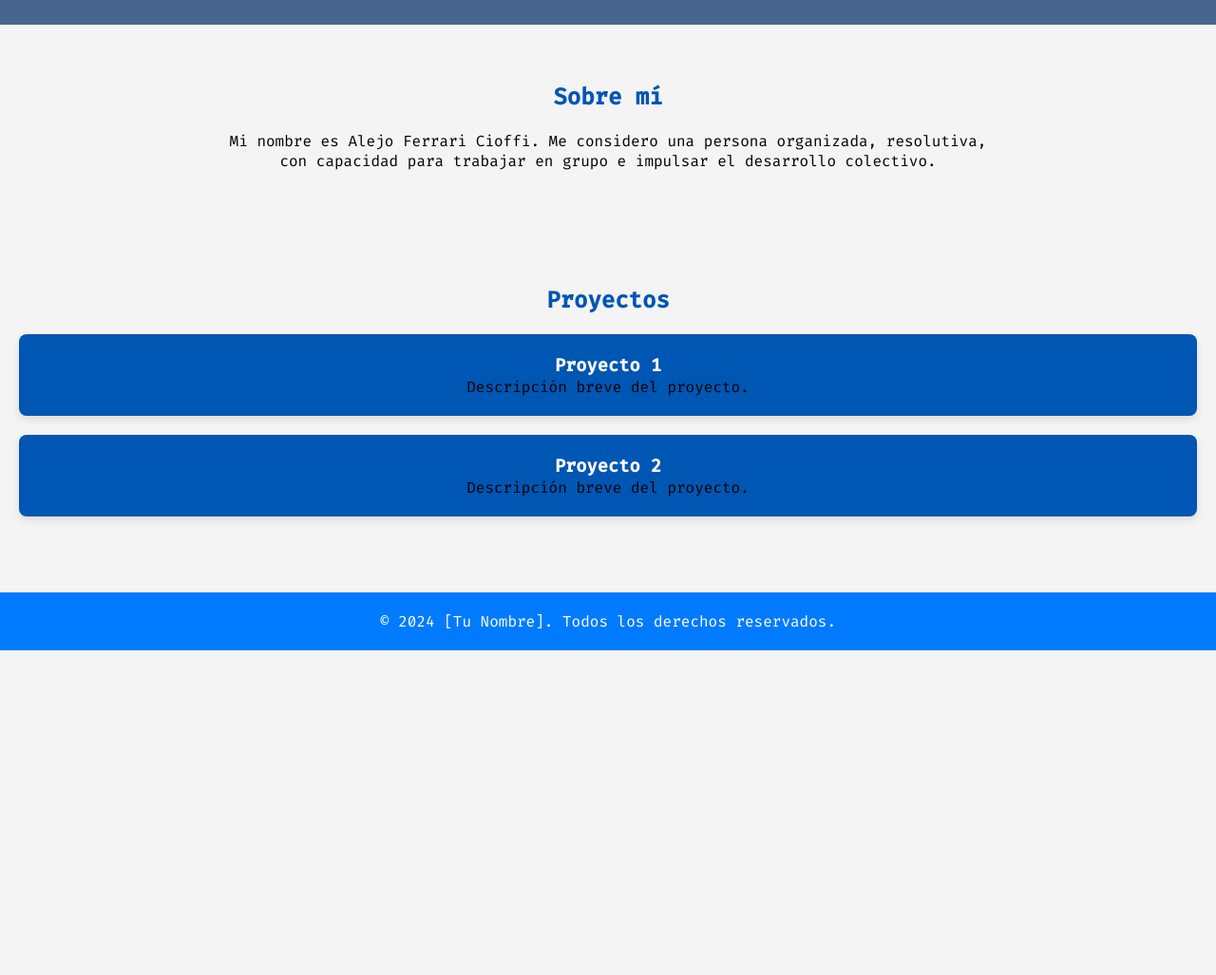
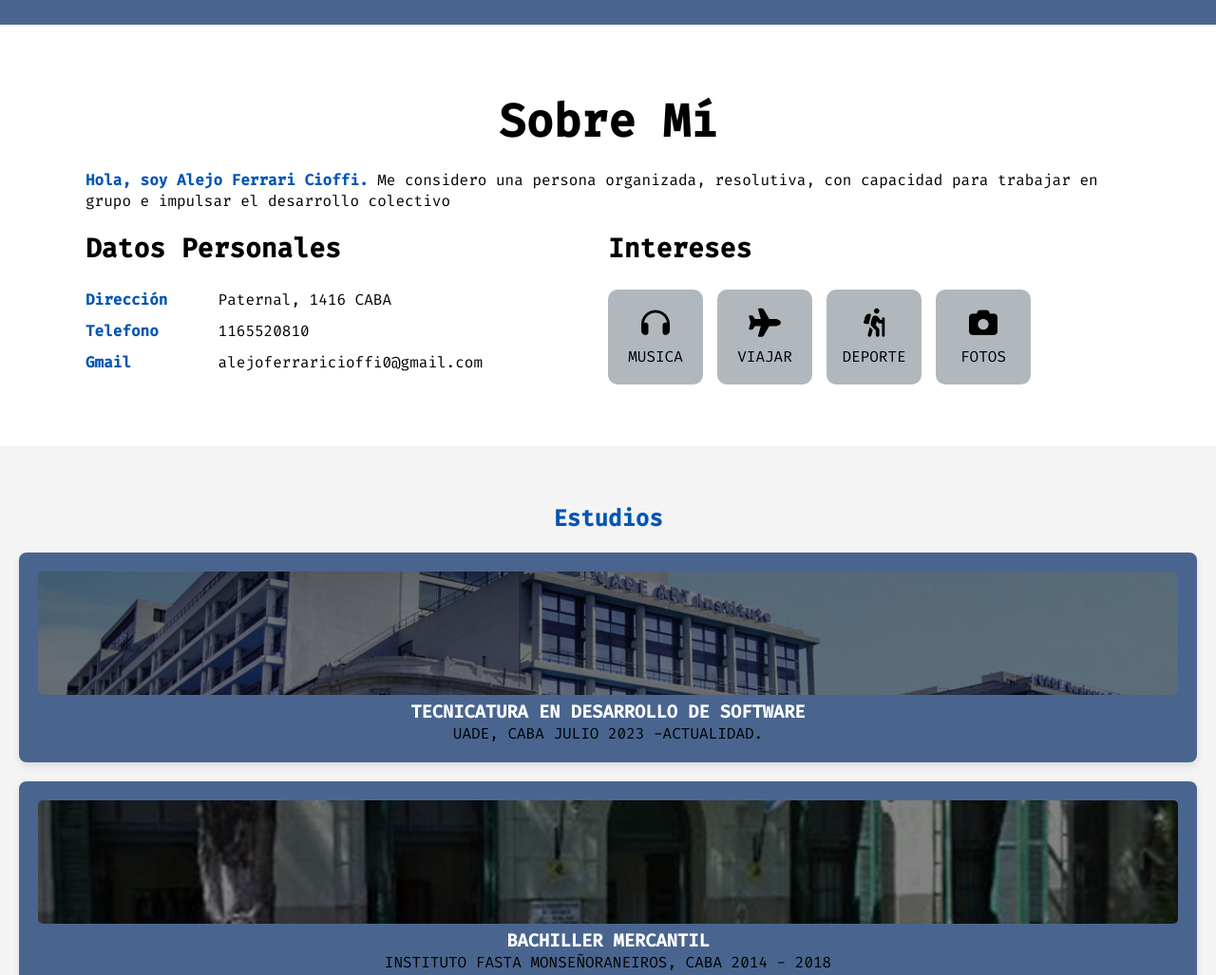
Before and after one commit to AlejoFC08/Portafolio, a plain HTML site: page index.html in a window 1280 px wide. Shown: the part 840-1867 px from the top of the page at 95% size. Before the commit the page ends 1525 px from the top, so only its background shows below. Drawn offline with Linux system fonts and the light colour scheme.

Commit message:
Add files via upload

```diff
--- a/index.html
+++ b/index.html
@@ -6,8 +6,11 @@
     <title>Mi Portafolio</title>
     <link rel="stylesheet" href="styles.css">
     <link rel="stylesheet" href="https://cdnjs.cloudflare.com/ajax/libs/font-awesome/6.1.2/css/all.min.css" integrity="sha512-1sCRPdkRXhBV2PBLUdRb4tMg1w2YPf37qatUFeS7zlBy7jJI8Lf4VHwWfZZfpXtYSLy85pkm9GaYVYMfw5BC1A==" crossorigin="anonymous" referrerpolicy="no-referrer" />
+        <link rel="stylesheet" href="https://cdnjs.cloudflare.com/ajax/libs/font-awesome/6.1.2/css/all.min.css" integrity="sha512-1sCRPdkRXhBV2PBLUdRb4tMg1w2YPf37qatUFeS7zlBy7jJI8Lf4VHwWfZZfpXtYSLy85pkm9GaYVYMfw5BC1A==" crossorigin="anonymous" referrerpolicy="no-referrer" />
 
     <link href="https://fonts.googleapis.com/css2?family=Fira+Code:wght@400;500&display=swap" rel="stylesheet">
+    <link href="https://fonts.googleapis.com/icon?family=Material+Icons" rel="stylesheet">
+
     <script defer src="script.js"></script>
 </head>
 <body>
@@ -26,7 +29,6 @@
                     <li><a href="#projects">Proyectos</a></li>
                     <li><a href="#">Experiencia laboral</a></li>
                     <li><a href="#">Estudios</a></li>
-                    <li><a href="#">Conocimientos</a></li>
                 </ul>
             </nav>
         </div>
@@ -47,44 +49,107 @@
 
 
             <div class="redes">
-                <button class="ui-btn">
+                <a class="CV" href="CV - Ferrari Cioffi  Alejo.pdf" download="CV - Ferrari Cioffi  Alejo.pdf"> <button class="ui-btn">
                      <span>
                        Descargar CV
                      </span>
-                  </button>
+                   </button> </a>
 
-                <a href="#"><i class="fa-brands fa-github"></i></a>
-                <a href="#"><i class="fa-brands fa-instagram"></i></a>
-                <a href="#"><i class="fa-brands fa-linkedin-in"></i></a>
+                 <a class="red" href="https://github.com/AlejoFC08" target="_blank"><i class="fa-brands fa-github"></i></a>
+                 <a class="red" href="https://www.instagram.com/ferrari.alejo/" target="_blank"><i class="fa-brands fa-instagram"></i></a>
+                 <a class="red" href="https://www.linkedin.com/in/alejo-ferrari-cioffi/" target="_blank"><i class="fa-brands fa-linkedin-in"></i></a>
 
              </div>
         </div>
     </section>
 
-    <section id="about">
+    <section id="sobremi" class="sobremi">
+        <div class="contenido-seccion">
+            <h2>Sobre Mí</h2>
+            <p><span>Hola, soy Alejo Ferrari Cioffi.</span> Me considero una persona organizada, resolutiva, con
+                capacidad para trabajar en grupo e impulsar el
+                desarrollo colectivo</p>
 
-        <h2>Sobre mí</h2>
-        <p>Mi nombre es Alejo Ferrari Cioffi. Me considero una persona organizada, resolutiva, con
-            capacidad para trabajar en grupo e impulsar el
-            desarrollo colectivo.
-            </p>
+            <div class="fila">
+                <!-- datos personales -->
+                <div class="col">
+                    <h3>Datos Personales</h3>
+                    <ul>
+                        <li>
+
+                        <strong>Dirección</strong>
+                         Paternal, 1416 CABA
+                    </li>
+
+                    <li>
+                        <strong>Telefono</strong>
+                        1165520810
+                    </li>
+                    <li>
+                        <strong>Gmail</strong>
+                        alejoferraricioffi0@gmail.com
+                    </li>
+
+
+                    </ul>
+                </div>
+
+                <!-- intereses -->
+                <div class="col">
+                    <h3>Intereses</h3>
+                    <div class="contenedor-intereses">
+                        <div class="interes">
+                            <i class="fa-solid fa-headphones"></i>
+                            <span>MUSICA</span>
+                        </div>
+                        <div class="interes">
+                            <i class="fa-solid fa-plane"></i>
+                            <span>VIAJAR</span>
+                        </div>
+                        <div class="interes">
+                            <i class="fa-solid fa-person-hiking"></i>
+                            <span>DEPORTE</span>
+                        </div>
+                        <div class="interes">
+                            <i class="fa-solid fa-camera"></i>
+                            <span>FOTOS</span>
+                        </div>
+
+                    </div>
+                </div>
+            </div>
+        </div>
     </section>
 
     <section id="projects">
-        <h2>Proyectos</h2>
+        <h2>Estudios</h2>
         <div class="project">
-            <h3>Proyecto 1</h3>
-            <p>Descripción breve del proyecto.</p>
+            <img src="UADE-FOTO1-1.jpeg" alt="uade">
+            <h3>TECNICATURA EN DESARROLLO DE SOFTWARE
+            </h3>
+            <p>UADE, CABA           JULIO 2023 -ACTUALIDAD.</p>
         </div>
         <div class="project">
-            <h3>Proyecto 2</h3>
-            <p>Descripción breve del proyecto.</p>
+            <img src="Colegio-FASTA-Monseñor-Aneiros_en-Flores.jpg" alt="fasta">
+            <h3>BACHILLER MERCANTIL</h3>
+            <p>INSTITUTO FASTA MONSEÑORANEIROS, CABA 2014 - 2018</p>
         </div>
     </section>
 
 
     <footer>
-        <p>&copy; 2024 [Tu Nombre]. Todos los derechos reservados.</p>
+        <div class="redes">
+            <a class="CV" href="CV - Ferrari Cioffi  Alejo.pdf" download="CV - Ferrari Cioffi  Alejo.pdf"> <button class="ui-btn">
+                 <span>
+                   Descargar CV
+                 </span>
+               </button> </a>
+
+             <a class="red" href="https://github.com/AlejoFC08" target="_blank"><i class="fa-brands fa-github"></i></a>
+             <a class="red" href="https://www.instagram.com/ferrari.alejo/" target="_blank"><i class="fa-brands fa-instagram"></i></a>
+             <a class="red" href="https://www.linkedin.com/in/alejo-ferrari-cioffi/ " target="_blank"><i class="fa-brands fa-linkedin-in"></i></a>
+
+         </div>
       </footer>
 </body>
 </html>
--- a/styles.css
+++ b/styles.css
@@ -167,7 +167,7 @@ nav ul.nav-list {
     padding: 50px;
 }
 
-#hero .redes {
+ .redes {
     display: flex;
     align-items: center; /* Centra verticalmente todos los elementos */
     justify-content: center; /* Centra horizontalmente los elementos */
@@ -175,8 +175,10 @@ nav ul.nav-list {
     margin-top: 20px; /* Separación del texto o elementos cercanos */
     transition: transform 0.3s ease; /* Animación para interacción */
 }
-
-#hero .redes a{
+  .redes a{
+    text-decoration: none;
+  }
+ .redes .red {
     color: #fff;
     display: inline-block;
     text-decoration: none;
@@ -191,7 +193,7 @@ nav ul.nav-list {
     font-size: 20px;
     transition: .3s;
 }
-#hero .redes a:hover{
+ .redes a:hover{
     background-color: #b0afb3;
     transform: scale(1.1); /* Efecto de agrandar al pasar el cursor */
 
@@ -227,6 +229,7 @@ nav ul.nav-list {
 
 }
 #hero img:hover{
+     box-shadow: none;
     transform: scale(1.1); /* Efecto de agrandar al pasar el cursor */
 }
 
@@ -287,28 +290,147 @@ nav ul.nav-list {
 }
 
 #about p, #projects p, #contact p {
-    color: #000000; /* Blanco */
+    color: #000000; /* negro */
     max-width: 800px;
     margin: 0 auto;
 
 }
 
+.sobremi{
+  background-color: #ffffff;
+  color: #000000;
+  padding: 50px 20px;
+}
+.sobremi .contenido-seccion{
+  max-width: 1100px;
+  margin: auto;
+}
+.sobremi h2{
+  font-size: 48px;
+  text-align: center;
+  padding: 20px 0;
+
+}
+.sobremi .contenido-seccion p{
+  font: 18px;
+  line-height: 22px;
+  margin-bottom: 20px;
+}
+.sobremi .contenido-seccion p span{
+  color: #0056b3;
+  font-weight: bold;
+}
+.sobremi .fila{
+  display: flex;
+}
+.sobremi .fila .col
+{
+  width: 50%;
+}
+.sobremi .fila .col h3{
+  font-size: 28px;
+  margin-bottom: 25px;
+}
+.sobremi .fila .col ul{
+  list-style: none;
+}
+.sobremi .fila .col ul li{
+  margin: 12px 0;
+}
+.sobremi .fila .col ul li strong{
+  display: inline-block;
+  color: #0056b3;
+  width: 130px;
+}
+.sobremi .fila .col ul li span{
+  background-color: #0056b3;
+  padding: 3px;
+  font-weight: bold;
+  border-radius: 5px;
+}
+.sobremi .fila .col .contenedor-intereses{
+  display: flex;
+  flex-wrap: wrap;
+}
+.sobremi .fila .col .contenedor-intereses .interes{
+  width: 100px;
+  height: 100px;
+  background-color: #b1b8bd;
+  border-radius: 10px;
+  margin: 0 15px 15px 0;
+  display: flex;
+  flex-direction: column;
+  align-items: center;
+  justify-content: center;
+  transition: .3s;
+}.sobremi .fila .col .contenedor-intereses .interes:hover{
+  background-color: #0056b3;
+}
+.sobremi .fila .col .contenedor-intereses .interes i{
+  font-size: 30px;
+  margin-bottom: 10px;
+}
+.sobremi button{
+  cursor: pointer;
+  background-color: transparent;
+  border: 2px solid #fff;
+  width: fit-content;
+  display: block;
+  margin: 20px auto;
+  padding: 10px 22px;
+  font-size: 16px;
+  color: #fff;
+  position: relative;
+  z-index: 10;
+}
+.sobremi button .overlay{
+  position: absolute;
+  top: 0;
+  left: 0;
+  width: 0;
+  height: 100%;
+  background-color: #1CB698;
+  z-index: -1;
+  transition: 1s;
+}
+.sobremi button:hover .overlay{
+  width: 100%;
+}
+
+@media screen and (max-width:700px){
+  .sobremi .fila{
+      display: block;
+  }
+  .sobremi .fila .col{
+      width: fit-content;
+  }
+  }
+
 .project {
-    background-color: #0056b3; /* Azul más oscuro */
+    background-color: #49658f; /* Azul más oscuro */
     margin: 20px 0;
     padding: 20px;
     border-radius: 8px;
     color: white;
     box-shadow: 0 4px 8px rgba(0, 0, 0, 0.1);
 }
+#projects img{
+  height: 130px;
+  width: 100%;
+  filter: brightness(0.5); /* Ajusta este valor para oscurecer más o menos */
+
+  object-fit: cover; /* Asegura que la imagen mantenga su proporción al recortarla */
+  border-radius: 5px;
+}
 
 
 
 footer {
-    background-color: #007bff; /* Azul más oscuro */
+    background-color: #49658f; /* Azul más oscuro */
     color: #fff; /* Blanco */
     text-align: center;
-    padding: 20px;
+    padding: 10px;
+
 }
 
 
```
Also changed, not shown: Colegio-FASTA-Monseñor-Aneiros_en-Flores.jpg (added), UADE-FOTO1-1.jpeg (added), 1 other file. Lines whose indentation alone changed are shown as unchanged.
